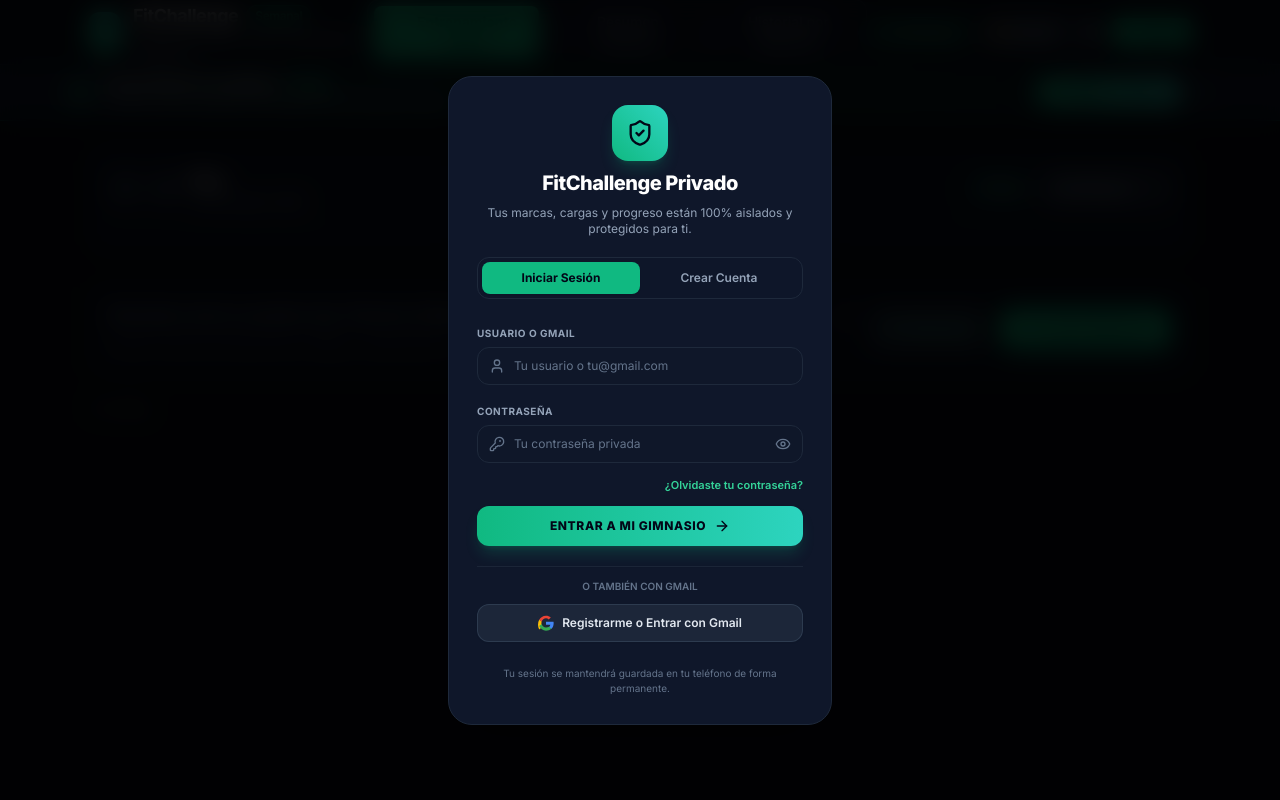
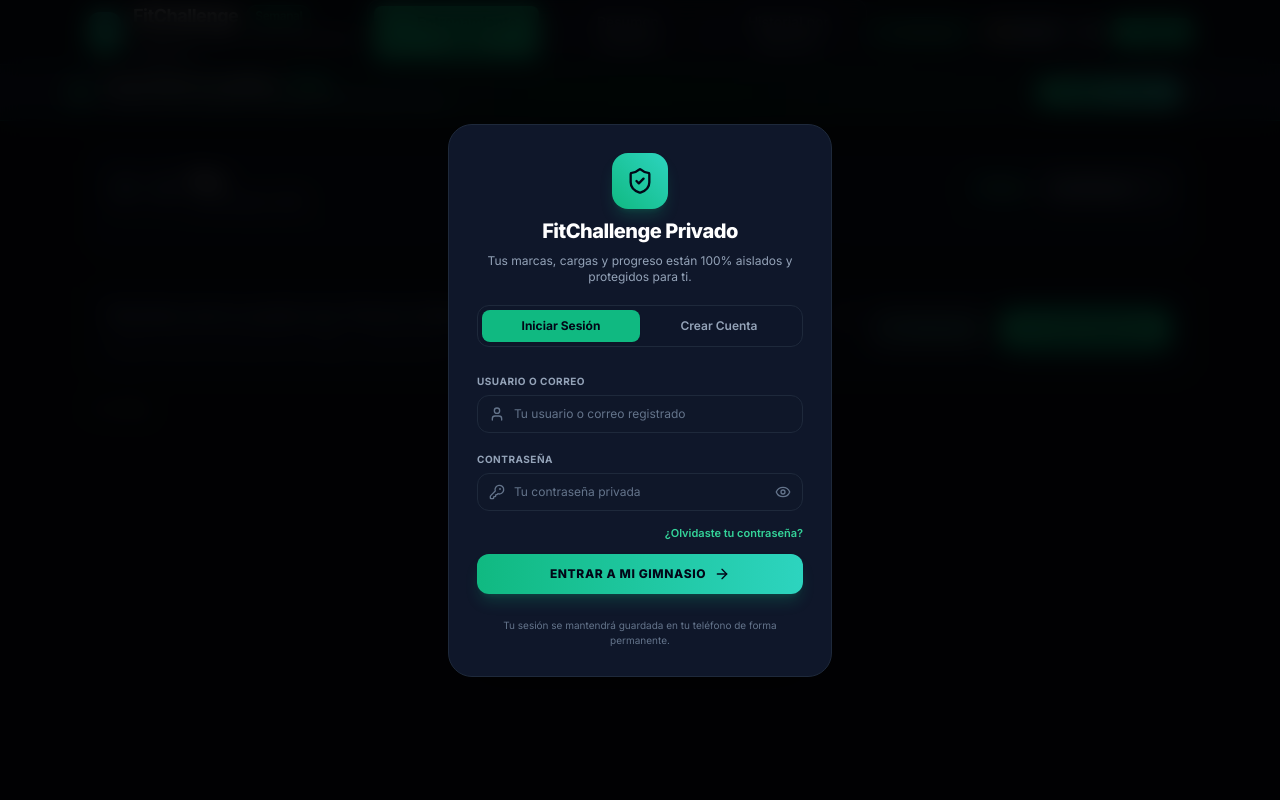
Before and after one commit to rdpmneos-ux/FitChallenge, a Flask app: page / in a window 1280 px wide. Run offline with Flask 3, Linux system fonts and the light colour scheme; some libraries are stand-ins or nearby versions.

Commit message:
Eliminar inicio de sesion con Google/Gmail y optimizar sistema de autenticacion nativo simple y robusto

```diff
--- a/app.py
+++ b/app.py
@@ -179,12 +179,11 @@ def add_security_headers(response):
     response.headers["Permissions-Policy"] = "camera=(), microphone=(), geolocation=()"
     response.headers["Content-Security-Policy"] = (
         "default-src 'self'; "
-        "script-src 'self' 'unsafe-inline' https://accounts.google.com https://unpkg.com https://cdn.tailwindcss.com https://cdnjs.cloudflare.com; "
-        "style-src 'self' 'unsafe-inline' https://accounts.google.com https://fonts.googleapis.com; "
+        "script-src 'self' 'unsafe-inline' https://unpkg.com https://cdn.jsdelivr.net https://cdn.tailwindcss.com https://cdnjs.cloudflare.com; "
+        "style-src 'self' 'unsafe-inline' https://fonts.googleapis.com; "
         "font-src 'self' https://fonts.gstatic.com; "
         "img-src 'self' data: https:; "
-        "connect-src 'self' https://accounts.google.com; "
-        "frame-src https://accounts.google.com; "
+        "connect-src 'self'; "
         "object-src 'none'; "
         "base-uri 'self';"
     )
@@ -203,7 +202,7 @@ def forbidden(e):
 def not_found(e):
     if request.path.startswith("/api/"):
         return jsonify({"error": "Recurso no encontrado"}), 404
-    return render_template("index.html", google_client_id=os.environ.get("GOOGLE_CLIENT_ID", "")), 200
+    return render_template("index.html"), 200
 
 @app.errorhandler(500)
 def internal_server_error(e):
@@ -229,8 +228,7 @@ def require_auth():
 
 @app.route("/")
 def index():
-    google_client_id = os.environ.get("GOOGLE_CLIENT_ID", "")
-    return render_template("index.html", google_client_id=google_client_id)
+    return render_template("index.html")
 
 @app.route("/descargar-apk")
 @app.route("/download/apk")
--- a/static/js/app.js
+++ b/static/js/app.js
@@ -66,7 +66,6 @@ function setAuthTab(tab) {
     const regTabBtn = document.getElementById("auth-tab-register");
     const recoverTabBtn = document.getElementById("auth-tab-recover");
     const authForm = document.getElementById("auth-form");
-    const googleSection = document.getElementById("auth-google-section");
     const recoverSection = document.getElementById("auth-recover-section");
     const nameContainer = document.getElementById("auth-name-container");
     const emailContainer = document.getElementById("auth-email-container");
@@ -87,13 +86,11 @@ function setAuthTab(tab) {
             recoverTabBtn.className = "flex-1 py-2 rounded-lg bg-emerald-500 text-slate-950 font-bold transition shadow-sm";
         }
         if (authForm) authForm.classList.add("hidden");
-        if (googleSection) googleSection.classList.add("hidden");
         if (recoverSection) recoverSection.classList.remove("hidden");
         resetRecoverStep();
     } else {
         if (recoverTabBtn) recoverTabBtn.classList.add("hidden");
         if (authForm) authForm.classList.remove("hidden");
-        if (googleSection) googleSection.classList.remove("hidden");
         if (recoverSection) recoverSection.classList.add("hidden");
 
         if (tab === 'login') {
@@ -104,9 +101,9 @@ function setAuthTab(tab) {
             if (recoveryContainer) recoveryContainer.classList.add("hidden");
             if (forgotLink) forgotLink.classList.remove("hidden");
             if (usernameHint) usernameHint.classList.add("hidden");
-            if (usernameLabel) usernameLabel.textContent = "Usuario o Gmail";
+            if (usernameLabel) usernameLabel.textContent = "Usuario o Correo";
             if (usernameInput) {
-                usernameInput.placeholder = "Tu usuario o tu@gmail.com";
+                usernameInput.placeholder = "Tu usuario o correo registrado";
                 usernameInput.removeAttribute("minlength");
             }
             if (submitText) submitText.textContent = "Entrar a mi Gimnasio";
@@ -120,60 +117,13 @@ function setAuthTab(tab) {
             if (usernameHint) usernameHint.classList.remove("hidden");
             if (usernameLabel) usernameLabel.textContent = "Nombre de Usuario (mínimo 5 letras)";
             if (usernameInput) {
-                usernameInput.placeholder = "Elige tu usuario (mínimo 5 letras)";
+                usernameInput.placeholder = "Elige tu usuario (ej: juanfit)";
                 usernameInput.setAttribute("minlength", "5");
             }
             if (submitText) submitText.textContent = "Crear Mi Cuenta Segura";
         }
     }
     lucide.createIcons();
-}
-
-function quickUseGmail() {
-    setAuthTab('register');
-    const emailInput = document.getElementById("auth-email-input");
-    if (emailInput) {
-        emailInput.focus();
-        emailInput.scrollIntoView({ behavior: 'smooth', block: 'center' });
-    }
-}
-
-async function handleGoogleCredentialResponse(response) {
-    const errorBox = document.getElementById("auth-error-box");
-    const errorText = document.getElementById("auth-error-text");
-    if (errorBox) errorBox.classList.add("hidden");
-
-    try {
-        const res = await fetch("/api/auth/google", {
-            method: "POST",
-            headers: { "Content-Type": "application/json" },
-            body: JSON.stringify({ credential: response.credential })
-        });
-        const data = await res.json();
-        if (!res.ok) {
-            if (errorBox && errorText) {
-                errorText.textContent = data.error || "Error al autenticar con Google";
-                errorBox.classList.remove("hidden");
-            }
-            return;
-        }
-
-        // Success!
-        setAuthSession(data.token, data.user);
-        showAuthModal(false);
-        showToast(data.message || `¡Bienvenido, ${data.user.name || data.user.username}!`);
-
-        // Load user data
-        await fetchPopularExercises();
-        await loadWorkoutForDate(currentDate);
-        renderWeekStrip();
-    } catch (err) {
-        console.error("Google sign in error:", err);
-        if (errorBox && errorText) {
-            errorText.textContent = "No se pudo conectar con el servidor para iniciar sesión con Google";
-            errorBox.classList.remove("hidden");
-        }
-    }
 }
 
 function togglePasswordVisibility() {
@@ -215,13 +165,23 @@ async function handleAuthSubmit(e) {
         return;
     }
 
-    if (currentAuthTab === "register" && username.length < 5) {
+    if (currentAuthTab === "register") {
+        if (username.length < 5) {
             if (errorBox && errorText) {
                 errorText.textContent = "El nombre de usuario debe tener al menos 5 letras o caracteres";
                 errorBox.classList.remove("hidden");
             }
             if (usernameInput) usernameInput.focus();
             return;
+        }
+        if (password.length < 4) {
+            if (errorBox && errorText) {
+                errorText.textContent = "La contraseña debe tener al menos 4 caracteres";
+                errorBox.classList.remove("hidden");
+            }
+            if (passwordInput) passwordInput.focus();
+            return;
+        }
     }
 
     if (submitBtn) {
--- a/templates/index.html
+++ b/templates/index.html
@@ -58,8 +58,6 @@
     <script src="https://unpkg.com/lucide@latest"></script>
     <!-- Chart.js -->
     <script src="https://cdn.jsdelivr.net/npm/chart.js"></script>
-    <!-- Google Identity Services (Sign In With Google) -->
-    <script src="https://accounts.google.com/gsi/client" async defer></script>
     <link rel="stylesheet" href="/static/css/style.css?v=2.3">
 </head>
 <body class="bg-[#090d16] text-slate-100 min-h-screen flex flex-col font-sans selection:bg-emerald-500 selection:text-white">
@@ -702,26 +700,26 @@
                     </div>
                 </div>
 
-                <!-- Email / Gmail field (only visible for registration) -->
+                <!-- Email field (optional, for registration) -->
                 <div id="auth-email-container" class="hidden space-y-1">
                     <label class="text-[10px] font-bold text-slate-400 uppercase tracking-wider flex items-center justify-between">
-                        <span>Correo / Gmail</span>
-                        <span class="text-[9px] text-emerald-400 font-medium">Recomendado</span>
+                        <span>Correo Electrónico</span>
+                        <span class="text-[9px] text-slate-500 font-medium">Opcional</span>
                     </label>
                     <div class="relative">
                         <i data-lucide="mail" class="w-4 h-4 text-slate-500 absolute left-3 top-1/2 -translate-y-1/2"></i>
-                        <input type="email" id="auth-email-input" autocomplete="email" placeholder="tu_correo@gmail.com" class="w-full bg-slate-900/80 border border-slate-800 rounded-xl pl-9 pr-3 py-2.5 text-xs text-white placeholder-slate-500 focus:outline-none focus:border-emerald-500 transition">
+                        <input type="email" id="auth-email-input" autocomplete="email" placeholder="tu_correo@ejemplo.com" class="w-full bg-slate-900/80 border border-slate-800 rounded-xl pl-9 pr-3 py-2.5 text-xs text-white placeholder-slate-500 focus:outline-none focus:border-emerald-500 transition">
                     </div>
                 </div>
 
                 <!-- Username field (min 5 chars) -->
                 <div class="space-y-1">
-                    <label id="auth-username-label" class="text-[10px] font-bold text-slate-400 uppercase tracking-wider">Usuario o Gmail</label>
+                    <label id="auth-username-label" class="text-[10px] font-bold text-slate-400 uppercase tracking-wider">Usuario o Correo</label>
                     <div class="relative">
                         <i data-lucide="user" class="w-4 h-4 text-slate-500 absolute left-3 top-1/2 -translate-y-1/2"></i>
-                        <input type="text" id="auth-username-input" required autocomplete="username" placeholder="Tu usuario o tu@gmail.com" class="w-full bg-slate-900/80 border border-slate-800 rounded-xl pl-9 pr-3 py-2.5 text-xs text-white placeholder-slate-500 focus:outline-none focus:border-emerald-500 transition">
+                        <input type="text" id="auth-username-input" required autocomplete="username" placeholder="Tu usuario o correo" class="w-full bg-slate-900/80 border border-slate-800 rounded-xl pl-9 pr-3 py-2.5 text-xs text-white placeholder-slate-500 focus:outline-none focus:border-emerald-500 transition">
                     </div>
-                    <span id="auth-username-hint" class="hidden text-[9px] text-slate-500 pl-1">Mínimo 5 letras o caracteres</span>
+                    <span id="auth-username-hint" class="hidden text-[9px] text-slate-500 pl-1">Mínimo 5 letras o caracteres (ej: juanfit)</span>
                 </div>
 
                 <!-- Password field -->
@@ -747,11 +745,11 @@
                 <div id="auth-recovery-container" class="hidden space-y-1">
                     <label class="text-[10px] font-bold text-slate-400 uppercase tracking-wider flex items-center justify-between">
                         <span>Palabra Secreta de Recuperación</span>
-                        <span class="text-[9px] text-emerald-400 font-medium">Por si olvidas tu clave</span>
+                        <span class="text-[9px] text-emerald-400 font-medium">Clave de rescate</span>
                     </label>
                     <div class="relative">
                         <i data-lucide="help-circle" class="w-4 h-4 text-slate-500 absolute left-3 top-1/2 -translate-y-1/2"></i>
-                        <input type="text" id="auth-recovery-input" placeholder="Ej: Toby mi perro, o mi apodo favorito" class="w-full bg-slate-900/80 border border-slate-800 rounded-xl pl-9 pr-3 py-2.5 text-xs text-white placeholder-slate-500 focus:outline-none focus:border-emerald-500 transition">
+                        <input type="text" id="auth-recovery-input" placeholder="Ej: Toby mi perro, o mi comida favorita" class="w-full bg-slate-900/80 border border-slate-800 rounded-xl pl-9 pr-3 py-2.5 text-xs text-white placeholder-slate-500 focus:outline-none focus:border-emerald-500 transition">
                     </div>
                     <span class="text-[9px] text-slate-500 pl-1 block">Te permitirá restablecer tu contraseña al instante si la olvidas.</span>
                 </div>
@@ -849,31 +847,6 @@
                 </form>
             </div>
 
-            <!-- Google Sign-In / Gmail Section -->
-            <div id="auth-google-section" class="pt-2 border-t border-slate-800/80 space-y-2.5">
-                <div class="relative flex items-center justify-center my-1">
-                    <span class="bg-[#0f172a] px-2 text-[10px] text-slate-500 uppercase font-semibold">O también con Gmail</span>
-                </div>
-
-                {% if google_client_id %}
-                <!-- Google GSI Native One-Tap/Button when client id is set -->
-                <div id="g_id_onload"
-                     data-client_id="{{ google_client_id }}"
-                     data-callback="handleGoogleCredentialResponse"
-                     data-auto_prompt="false">
-                </div>
-                <div class="flex justify-center">
-                    <div class="g_id_signin" data-type="standard" data-shape="pill" data-theme="filled_black" data-text="signin_with" data-size="large" data-logo_alignment="left"></div>
-                </div>
-                {% endif %}
-
-                <!-- Direct Gmail Quick Button -->
-                <button type="button" onclick="quickUseGmail()" class="w-full py-2.5 px-3 rounded-xl bg-slate-800/90 hover:bg-slate-800 text-slate-200 border border-slate-700/80 text-xs font-semibold flex items-center justify-center gap-2 transition shadow-sm">
-                    <svg class="w-4 h-4 shrink-0" viewBox="0 0 24 24"><path fill="#EA4335" d="M12 5c1.6 0 3 .6 4.1 1.7l3.1-3.1C17.3 1.8 14.8 1 12 1 7.4 1 3.6 3.6 1.8 7.3l3.7 2.9C6.4 7.2 9 5 12 5z"/><path fill="#4285F4" d="M23.5 12.3c0-.8-.1-1.7-.2-2.3H12v4.5h6.5c-.3 1.5-1.1 2.8-2.4 3.7l3.7 2.9c2.2-2 3.7-5 3.7-8.8z"/><path fill="#FBBC05" d="M5.5 14.8c-.2-.7-.4-1.5-.4-2.3s.2-1.6.4-2.3L1.8 7.3C.7 9.5 0 11.9 0 14.5s.7 5 1.8 7.2l3.7-2.9z"/><path fill="#34A853" d="M12 23.5c3.2 0 6-1.1 8-3l-3.7-2.9c-1.1.7-2.5 1.2-4.3 1.2-3 0-5.6-2.2-6.5-5.2L1.8 16.5C3.6 20.4 7.4 23.5 12 23.5z"/></svg>
-                    <span id="gmail-quick-btn-text">Registrarme o Entrar con Gmail</span>
-                </button>
-            </div>
-
             <div class="pt-1 text-center">
                 <p class="text-[10px] text-slate-500">
                     Tu sesión se mantendrá guardada en tu teléfono de forma permanente.
```
Lines whose indentation alone changed are shown as unchanged.
